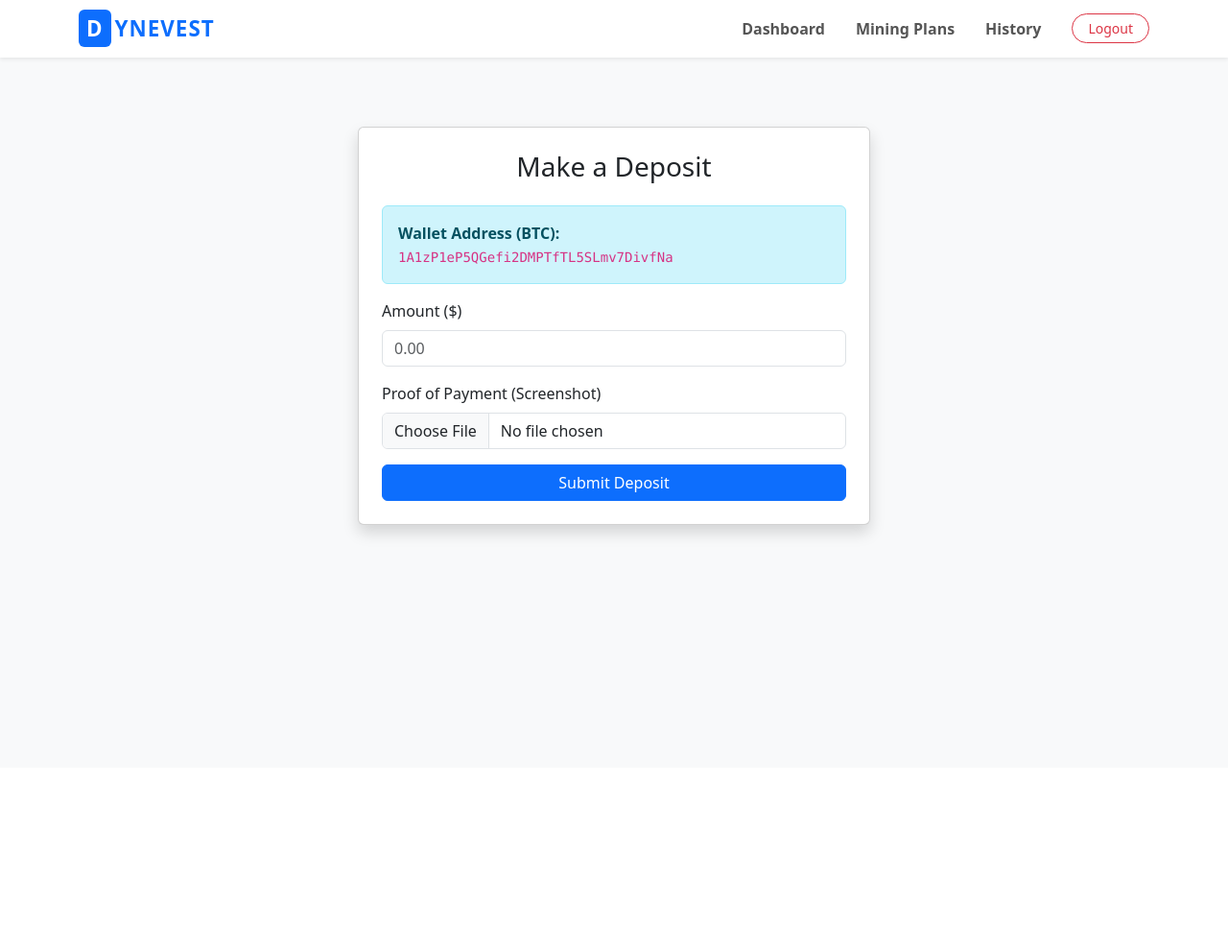
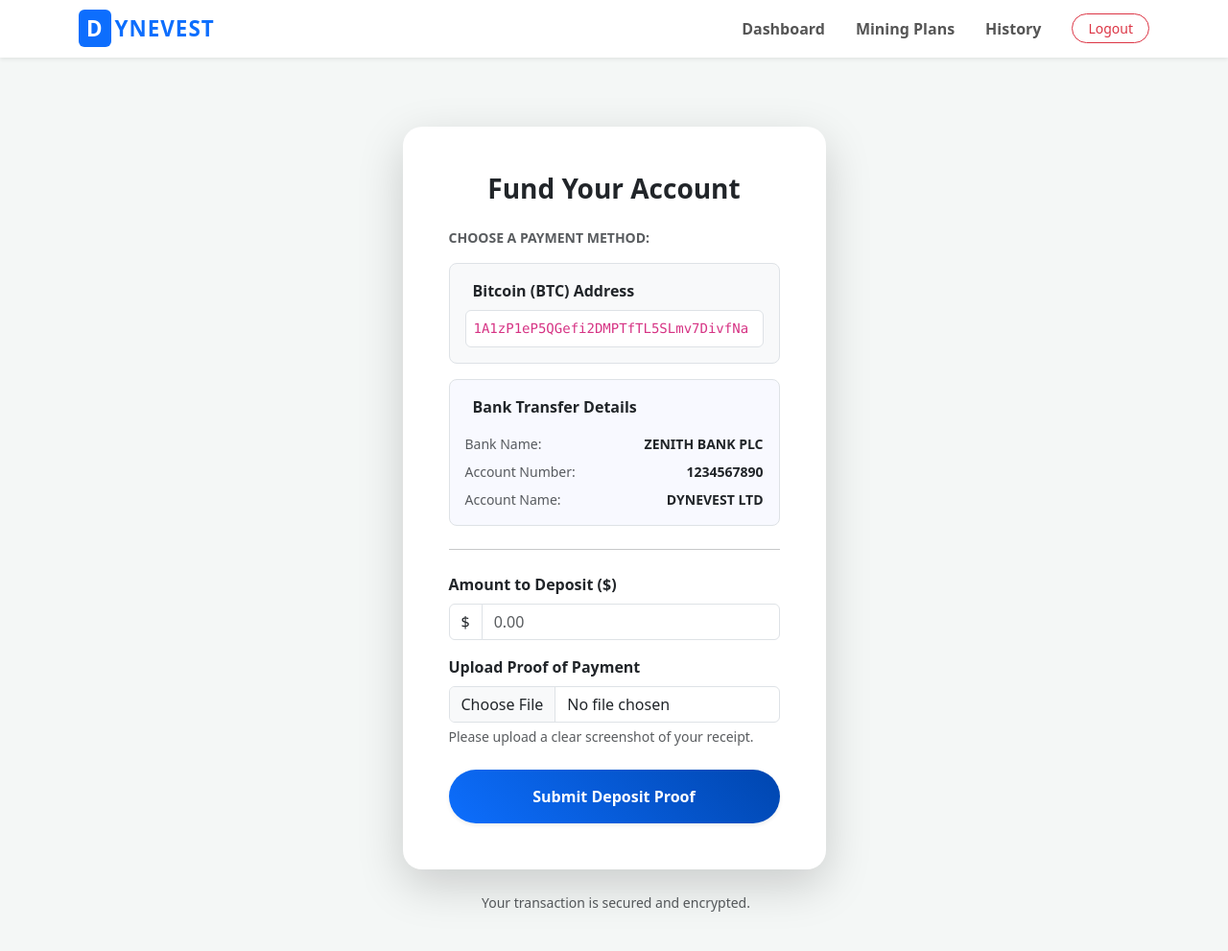
Before and after one commit to samuelj-flip/New_Dynevest_site, a Django app: page /deposit/ in a window 1280 px wide. Shown: the whole page at 96% size. Before the commit the page ends 563 px from the top, so only its background shows below. Run offline with Django 5.2, Linux system fonts and the light colour scheme; a user stored in the database is signed in.

Commit message:
feat: update plan tiers, implement 20% gas fee logic, and add bank details

```diff
--- a/core/templates/core/deposit.html
+++ b/core/templates/core/deposit.html
@@ -3,31 +3,93 @@
 {% block content %}
 <div class="container mt-5">
     <div class="row justify-content-center">
-        <div class="col-md-6">
-            <div class="card shadow">
-                <div class="card-body p-4">
-                    <h3 class="text-center mb-4">Make a Deposit</h3>
+        <div class="col-md-6 col-lg-5">
+            <div class="card shadow-lg border-0" style="border-radius: 20px; overflow: hidden;">
+                <div class="card-body p-4 p-md-5">
+                    <h3 class="fw-bold text-center mb-4">Fund Your Account</h3>
 
-                    <div class="alert alert-info">
-                        <strong>Wallet Address (BTC):</strong><br>
-                        <code>1A1zP1eP5QGefi2DMPTfTL5SLmv7DivfNa</code>
+                    <!-- 💳 Payment Methods Section -->
+                    <div class="mb-4">
+                        <p class="text-muted small fw-bold text-uppercase mb-3">Choose a payment method:</p>
+
+                        <!-- Crypto Option -->
+                        <div class="p-3 mb-3 border rounded-3 bg-light">
+                            <div class="d-flex align-items-center mb-2">
+                                <i class="bi bi-currency-bitcoin text-warning fs-4 me-2"></i>
+                                <span class="fw-bold">Bitcoin (BTC) Address</span>
+                            </div>
+                            <code
+                                class="d-block p-2 bg-white border rounded text-break">1A1zP1eP5QGefi2DMPTfTL5SLmv7DivfNa</code>
+                        </div>
+
+                        <!-- Bank Option -->
+                        <div class="p-3 border rounded-3" style="background-color: #f8f9ff;">
+                            <div class="d-flex align-items-center mb-3">
+                                <i class="bi bi-bank2 text-primary fs-4 me-2"></i>
+                                <span class="fw-bold">Bank Transfer Details</span>
+                            </div>
+                            <div class="row g-2 small">
+                                <div class="col-6 text-muted">Bank Name:</div>
+                                <div class="col-6 fw-bold text-end">ZENITH BANK PLC</div>
+
+                                <div class="col-6 text-muted">Account Number:</div>
+                                <div class="col-6 fw-bold text-end">1234567890</div>
+
+                                <div class="col-6 text-muted">Account Name:</div>
+                                <div class="col-6 fw-bold text-end">DYNEVEST LTD</div>
+                            </div>
+                        </div>
                     </div>
 
+                    <hr class="my-4">
+
+                    <!-- Form Section -->
                     <form method="POST" enctype="multipart/form-data">
                         {% csrf_token %}
                         <div class="mb-3">
-                            <label class="form-label">Amount ($)</label>
-                            <input type="number" name="amount" class="form-control" placeholder="0.00" required>
+                            <label class="form-label fw-bold">Amount to Deposit ($)</label>
+                            <div class="input-group">
+                                <span class="input-group-text bg-white">$</span>
+                                <input type="number" name="amount" class="form-control" placeholder="0.00" required>
+                            </div>
                         </div>
-                        <div class="mb-3">
-                            <label class="form-label">Proof of Payment (Screenshot)</label>
-                            <input type="file" name="proof" class="form-control" required>
+
+                        <div class="mb-4">
+                            <label class="form-label fw-bold">Upload Proof of Payment</label>
+                            <input type="file" name="proof" class="form-control" accept="image/*" required>
+                            <div class="form-text">Please upload a clear screenshot of your receipt.</div>
                         </div>
-                        <button type="submit" class="btn btn-primary w-100">Submit Deposit</button>
+
+                        <button type="submit" class="btn btn-primary w-100 py-3 fw-bold shadow-sm rounded-pill">
+                            Submit Deposit Proof
+                        </button>
                     </form>
                 </div>
             </div>
+            <p class="text-center text-muted mt-4 small">
+                <i class="bi bi-shield-lock-fill me-1"></i> Your transaction is secured and encrypted.
+            </p>
         </div>
     </div>
 </div>
+
+<style>
+    body {
+        background-color: #f4f7f6;
+    }
+
+    .card {
+        transition: transform 0.3s ease;
+    }
+
+    .btn-primary {
+        background: linear-gradient(45deg, #0d6efd, #0046af);
+        border: none;
+    }
+
+    .btn-primary:hover {
+        background: linear-gradient(45deg, #0046af, #0d6efd);
+        transform: scale(1.02);
+    }
+</style>
 {% endblock %}
--- a/core/views.py
+++ b/core/views.py
@@ -41,7 +41,6 @@ def register_view(request):
             messages.success(request, f'Account created for {user.username}! You can now login.')
             return redirect('login')
         else:
-            # Loop through form errors so the user knows WHY it failed
             for field, errors in form.errors.items():
                 for error in errors:
                     messages.error(request, f"{field.capitalize()}: {error}")
@@ -61,6 +60,7 @@ def dashboard_view(request):
     for inv in active_investments:
         days_active = (timezone.now() - inv.created_at).days
         if days_active > 0:
+            # ROI Calculation logic
             daily_rate = (inv.plan.roi_percentage / Decimal('100')) / Decimal(inv.plan.duration_days)
             earned = inv.amount * daily_rate * Decimal(days_active)
             profile.total_profit = earned
@@ -83,6 +83,7 @@ def buy_plan(request, plan_id):
     plan = get_object_or_404(Plan, id=plan_id)
     profile = request.user.profile
 
+    # We use the 'price' as the minimum entry for that plan
     if profile.balance >= plan.price:
         profile.balance -= plan.price
         profile.save()
@@ -120,6 +121,11 @@ def withdraw_view(request):
         if amount_str:
             amount = Decimal(amount_str)
             if amount <= profile.balance:
+                # --- NEW: 20% GAS FEE CALCULATION ---
+                gas_fee = amount * Decimal('0.20')
+                receive_amount = amount - gas_fee
+
+                # Deduct FULL amount from user balance
                 profile.balance -= amount
                 profile.save()
 
@@ -128,7 +134,8 @@ def withdraw_view(request):
                     amount=amount,
                     wallet_address=address
                 )
-                messages.success(request, "Withdrawal requested successfully!")
+
+                messages.success(request, f"Withdrawal requested! A 20% gas fee (${gas_fee}) applies. You will receive ${receive_amount} in your wallet.")
                 return redirect('dashboard')
             else:
                 messages.error(request, "Insufficient funds!")
@@ -155,6 +162,12 @@ def approve_deposit(request, pk):
         deposit = get_object_or_404(Deposit, pk=pk)
         if deposit.status == 'Pending':
             deposit.status = 'Approved'
+
+            # Link to profile and update balance upon approval
+            profile, created = Profile.objects.get_or_create(user=deposit.user)
+            profile.balance += deposit.amount
+            profile.save()
+
             deposit.save()
-            messages.success(request, f"Deposit for {deposit.user.username} approved!")
+            messages.success(request, f"Deposit for {deposit.user.username} approved! Balance updated.")
     return redirect('staff_dashboard')
```
Also changed, not shown: core/templates/core/plans.html (+20 -8 lines), db.sqlite3.
